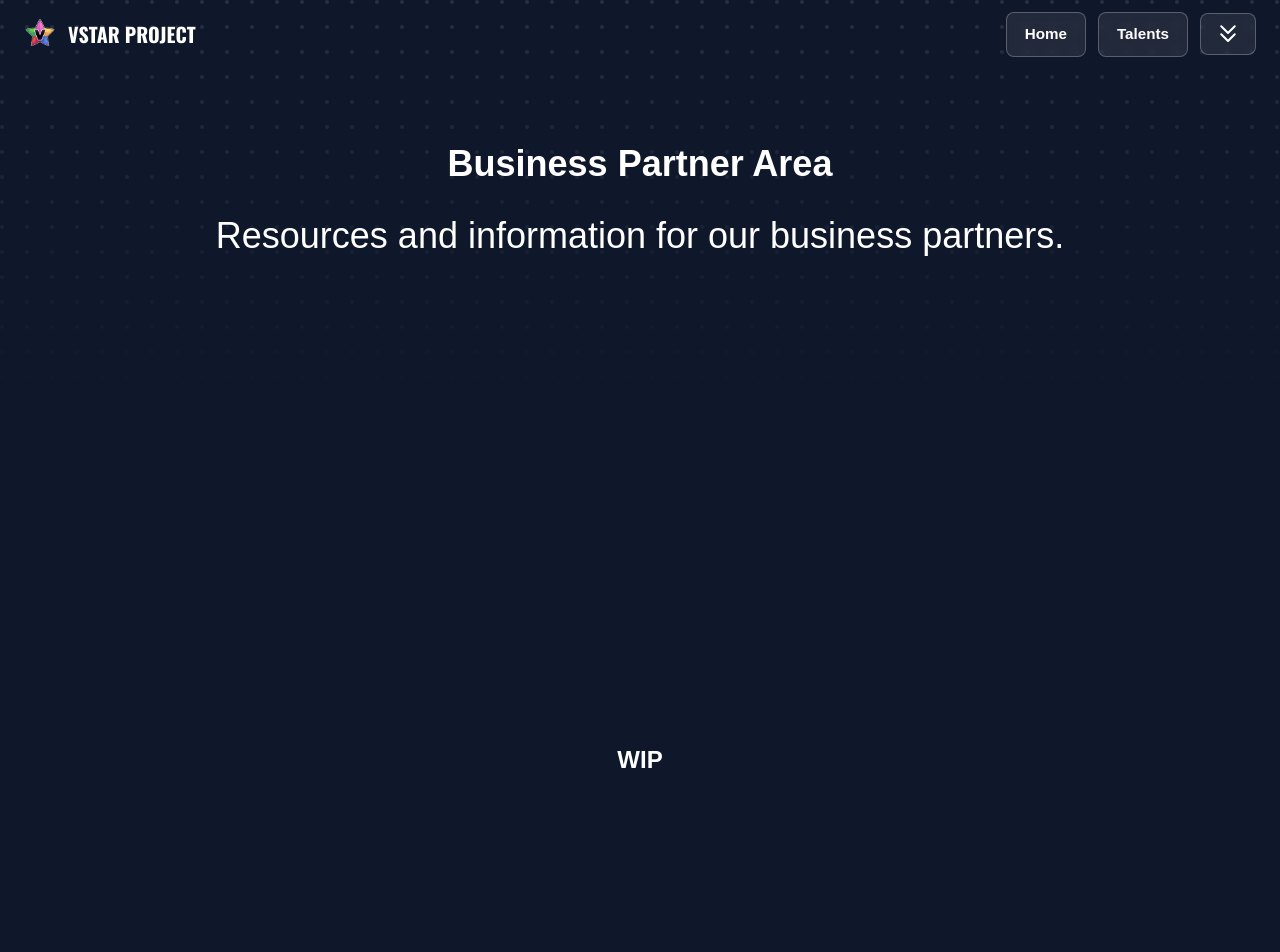
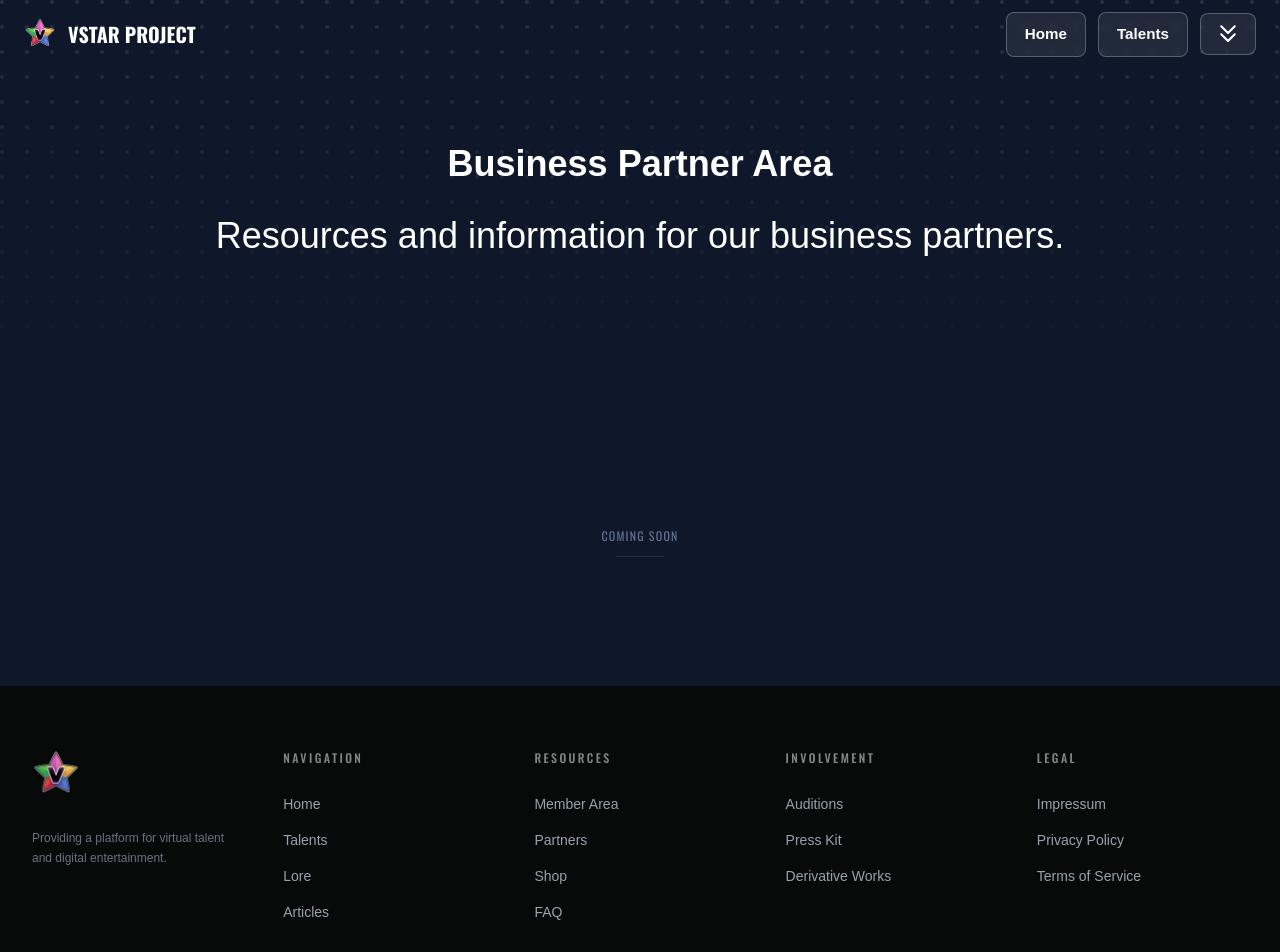
Before and after one commit to Project-Vstar/website, a Next.js app: page /businesspartner-area in a window 1280 px wide. Shown: the top 952 px of the page. Built offline with nearby package versions, Linux system fonts and the light colour scheme.

Commit message:
Feat: Added shop.vstarproject.eu

```diff
--- a/src/app/businesspartner-area/page.js
+++ b/src/app/businesspartner-area/page.js
@@ -3,6 +3,7 @@ import React from "react";
 import Header from "@/app/components/header";
 import Footer from "@/app/components/footer";
 import Hero from "@/app/components/hero";
+import WipSection from "../components/wippage";
 
 export default function BusinessPartnerArea() {
   return (
@@ -20,11 +21,7 @@ export default function BusinessPartnerArea() {
         }}
       />
 
-      <div className="text-white text-2xl font-bold flex-grow flex items-center justify-center min-h-[90vh]">
-        <div className="flex flex-col justify-center items-center">
-          <p className="p-4">WIP</p>
-        </div>
-      </div>
+      <WipSection />
 
 
       <Footer />
--- a/src/app/components/footer.js
+++ b/src/app/components/footer.js
@@ -44,7 +44,7 @@ const Footer = () => {
                         <nav className="space-y-2">
                             <Link href="/member-area" className={linkStyle}>Member Area</Link>
                             <Link href="/businesspartner-area" className={linkStyle}>Partners</Link>
-                            <a href="https://shop.vstarproject.eu" target="_blank" rel="noopener noreferrer" className={linkStyle}>Online Shop</a>
+                            <a href="https://shop.vstarproject.eu" target="_blank" rel="noopener noreferrer" className={linkStyle}>Shop</a>
                             <Link href="/faq" className={linkStyle}>FAQ</Link>
                         </nav>
                     </div>
--- a/src/app/member-area/page.js
+++ b/src/app/member-area/page.js
@@ -3,6 +3,7 @@ import React from "react";
 import Header from "@/app/components/header";
 import Footer from "@/app/components/footer";
 import Hero from "@/app/components/hero";
+import WipSection from "../components/wippage";
 
 export default function BusinessPartnerArea() {
   return (
@@ -20,11 +21,7 @@ export default function BusinessPartnerArea() {
         }}
       />
 
-      <div className="text-white text-2xl font-bold flex-grow flex items-center justify-center min-h-[90vh]">
-        <div className="flex flex-col justify-center items-center">
-          <p className="p-4">WIP</p>
-        </div>
-      </div>
+      <WipSection />
 
 
       <Footer />
--- /dev/null
+++ b/src/app/shop/page.js
@@ -0,0 +1,9 @@
+export default function Shop() {
+  return (
+    <div className="font-sans flex flex-col items-center justify-center min-h-screen p-8 sm:p-20">
+      <img src="/vstar.png" alt="VSTAR Logo" className="w-32 h-32 mb-4" />
+      <h1 className="text-4xl font-bold">VINFERNIA/VSTAR</h1>
+      <p className="text-lg text-gray-600">Coming soon!</p>
+    </div>
+  );
+}
--- a/src/app/talents/lockhart/data.json
+++ b/src/app/talents/lockhart/data.json
@@ -119,7 +119,7 @@
     "title": "The Doctor with a Fractured Mind",
     "nameJapanese": "ザー・アザー",
     "tagline": "Don't be shy, Patient. Come closer, let me get a closer look.",
-    "oshiMark": "🩺🪶🕯️",
+    "oshiMark": "📜🧪",
     "biography": "Lockhart is a Plague Doctor themed VTuber who streams a variety of content. His main focus is game streaming, but you'll also find him doing language study, reaction content, and exploring the lore of his favourite games.\n\nWhen you tune in, you'll either be greeted by the friendly Doctor or his more unhinged other side — but that's down to the choice of his dear patients. His goal is to create a community where anyone can hang out and not be afraid to let their 'Other' side show.\n\nSo tune on in, take a seat. The Doctor will see you soon.",
     "lore": "The Other came into existence the night Lockhart's serum fractured his mind, a second self that indulges in everything the Doctor denies himself.\n\nThe Other protects their precious patients with a passion that borders obsession, stopping at nothing to keep their hearts beating. Slipping in and out of control over Lockhart's body whenever the doctor's spirit weakens, through exhaustion, emotion, or on the rare occasion, permission.\n\nWhispers have begun to circulate within The Order that the White Raven does not work alone.",
     "backgroundImage": "/VINFERNIA/VINFERNIA/Lockhart/Other_BG.png",
--- /dev/null
+++ b/src/middleware.js
@@ -0,0 +1,15 @@
+import { NextResponse } from "next/server";
+
+export function middleware(request) {
+  const hostname = request.headers.get("host");
+
+  if (hostname === "shop.vstarproject.eu") {
+    return NextResponse.rewrite(new URL("/shop", request.url));
+  }
+
+  return NextResponse.next();
+}
+
+export const config = {
+  matcher: ["/((?!_next|favicon.ico|.*\\..*).*)"],
+};
```
